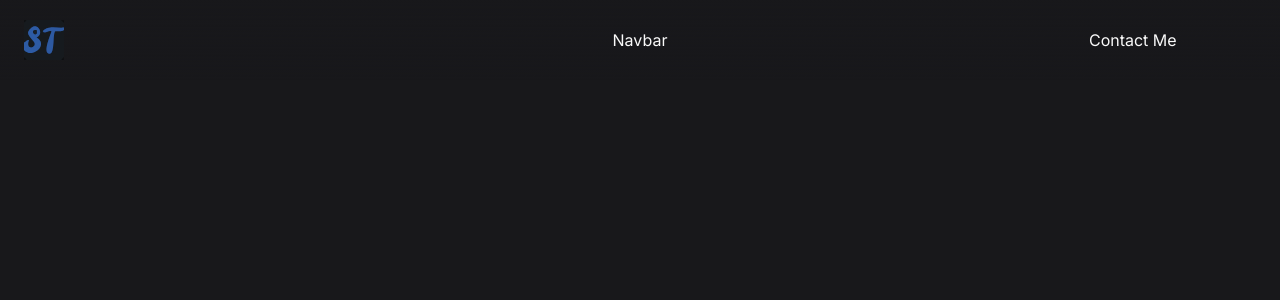
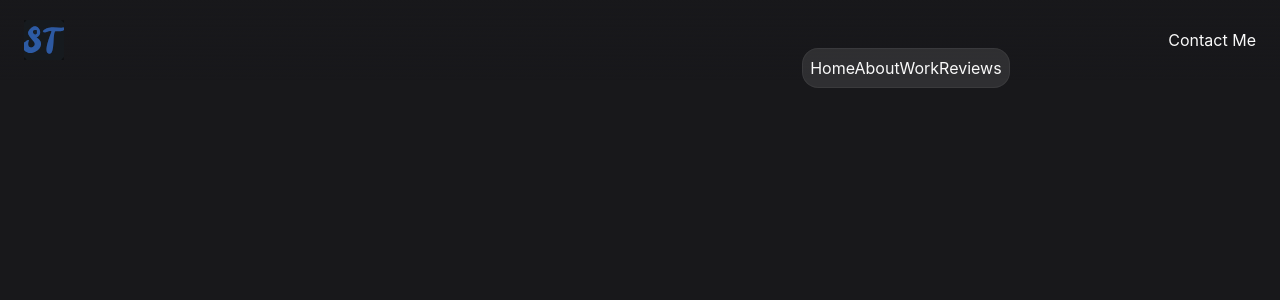
Before and after one commit to sikatanju/dev-portfolio, a React (Vite) app: page / in a window 1280 px wide. Shown: the top 300 px of the page. Built offline with nearby package versions, Linux system fonts and the light colour scheme.

Commit message:
Added icon for menu & close

```diff
--- a/index.html
+++ b/index.html
@@ -9,18 +9,10 @@
 
         <link rel="preconnect" href="https://fonts.googleapis.com" />
         <link rel="preconnect" href="https://fonts.gstatic.com" crossorigin />
-        <link
-            href="https://fonts.googleapis.com/css2?family=Inter:wght@400;500;600   &family=Oxygen&display=swap"
-            rel="stylesheet"
-        />
 
         <link
             rel="stylesheet"
-            href="https://fonts.googleapis.com/css2?family=Material+Symbols+Rounded:opsz,wght,FILL,GRAD@24,400,0..1,0&icon_names=search"
-        />
-        <link
-            rel="stylesheet"
-            href="https://fonts.googleapis.com/css2?family=Material+Symbols+Rounded:opsz,wght,FILL,GRAD@24,400,0,0&icon_names=menu"
+            href="https://fonts.googleapis.com/css2?family=Material+Symbols+Outlined:opsz,wght,FILL,GRAD@24,400,0,0&icon_names=close,menu"
         />
 
         <meta name="viewport" content="width=device-width, initial-scale=1.0" />
--- a/src/components/Header.tsx
+++ b/src/components/Header.tsx
@@ -1,4 +1,9 @@
+/* eslint-disable @typescript-eslint/no-unused-vars */
+import { useState } from "react";
+import Navbar from "./Navbar";
+
 const Header = () => {
+    const [navOpen, setNavOpen] = useState<boolean>(true);
     return (
         <header className="fixed top-0 left-0 w-full h-20 flex items-center z-40 bg-gradient-to-b from-zinc-900 to-zinc-900/0">
             <div className="max-w-screen-2xl w-full mx-auto px-4 flex justify-between items-center md:px-6 md:grid md:grid-cols-[1fr,3fr,1fr]">
@@ -13,17 +18,25 @@ const Header = () => {
                     </a>
                 </h1>
                 <div className="relative md:justfiy-self-center">
-                    <button className="menu-btn md:hidden" onClick={() => {}}>
-                        <span className="material-symbols-rounded">menu</span>
+                    <button
+                        className="menu-btn md:hidden"
+                        onClick={() => setNavOpen(!navOpen)}
+                    >
+                        <span className="material-symbols-outlined">
+                            {navOpen ? "close" : "menu"}
+                        </span>
                     </button>
-                    Navbar
+
+                    <Navbar navOpen={navOpen} />
                 </div>
 
-                <a href="#" className="">
+                <a
+                    href="#"
+                    className="btn btn-secondary max-md:hidden md:justify-self-end"
+                >
                     {" "}
                     Contact Me
                 </a>
-
             </div>
         </header>
     );
--- /dev/null
+++ b/src/components/Navbar.tsx
@@ -0,0 +1,57 @@
+/* eslint-disable @typescript-eslint/no-unused-vars */
+import { useRef } from "react";
+
+interface Props {
+    navOpen: boolean | null;
+}
+
+const Navbar = ({ navOpen }: Props) => {
+    const lastActiveLink = useRef(null);
+    const activeBox = useRef(null);
+    const navItems = [
+        {
+            label: "Home",
+            link: "#home",
+            className: "nav-link active",
+            ref: lastActiveLink,
+        },
+        {
+            label: "About",
+            link: "#about",
+            className: "nav-link",
+        },
+        {
+            label: "Work",
+            link: "#work",
+            className: "nav-link",
+        },
+        {
+            label: "Reviews",
+            link: "#reviews",
+            className: "nav-link",
+        },
+        {
+            label: "Contact",
+            link: "#contact",
+            className: "nav-link md:hidden",
+        },
+    ];
+    return (
+        <nav className={"navbar " + (navOpen ? "active" : "")}>
+            {navItems.map(({ label, link, className, ref }, key) => (
+                <a
+                    href={link}
+                    className={className}
+                    ref={ref}
+                    onClick={() => {}}
+                    key={key}
+                >
+                    {label}
+                </a>
+            ))}
+            <div className="active-box" ref={activeBox}></div>
+        </nav>
+    );
+};
+
+export default Navbar;
--- a/src/index.css
+++ b/src/index.css
@@ -14,3 +14,11 @@ body {
     @apply w-10 h-10 grid place-items-center bg-zinc-50/10 rounded-xl ring-inset ring-1 ring-zinc-50/[0.02] backdrop-blur-2xl hover:bg-zinc-50/15
      transition-[transform,background-color] active:scale-95;
 }
+
+.navbar {
+    @apply absolute top-full mt-2 right-0 min-w-40 p-2 bg-zinc-50/10 rounded-2xl ring-inset ring-1 ring-zinc-50/5 scale-90 isolate blur-sm opacity-0 invisible transition-[opacity,transform,filter];
+}
+
+.navbar.active {
+    @apply opacity-100 scale-100 blur-0 visible;
+}
```
